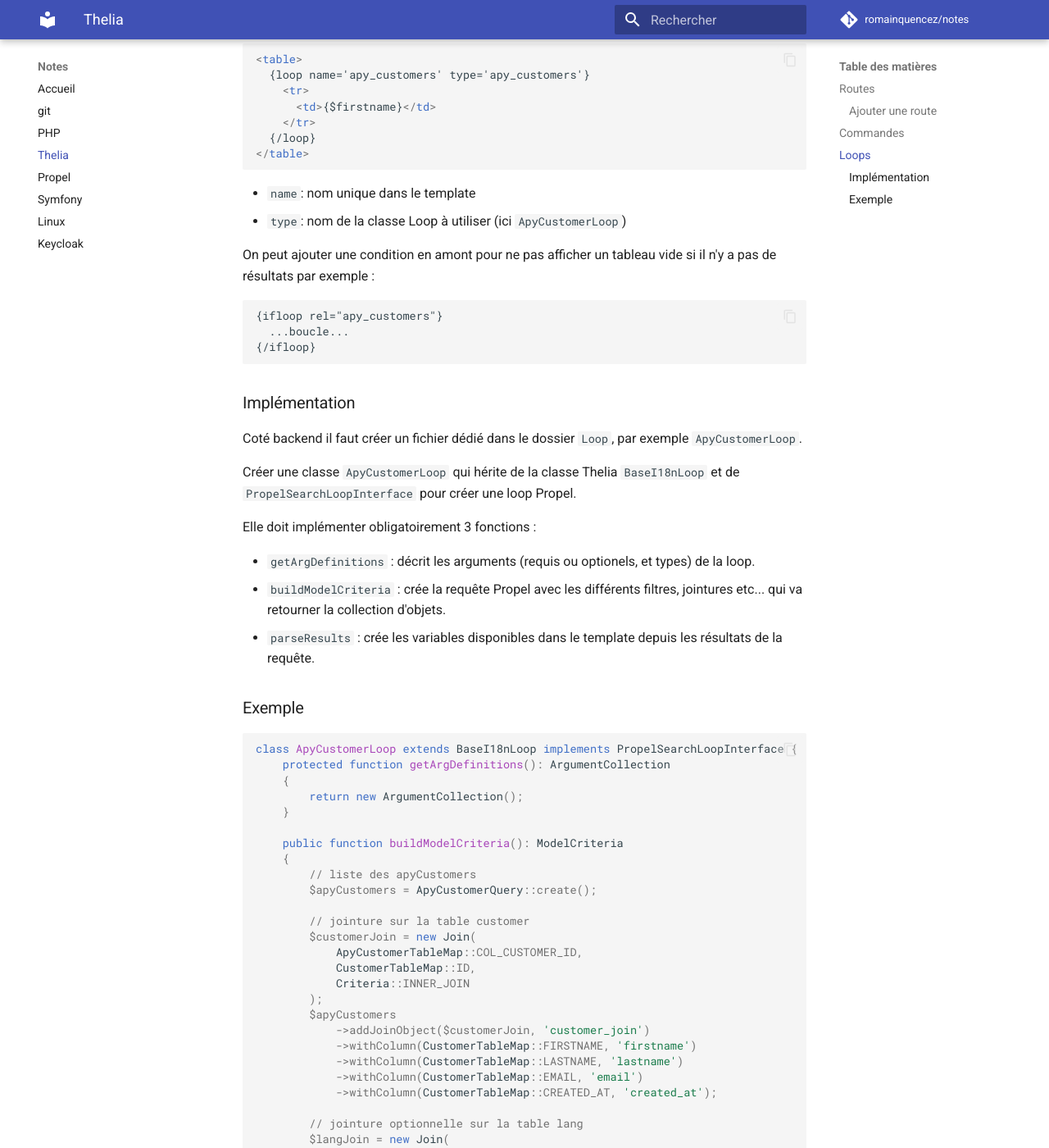
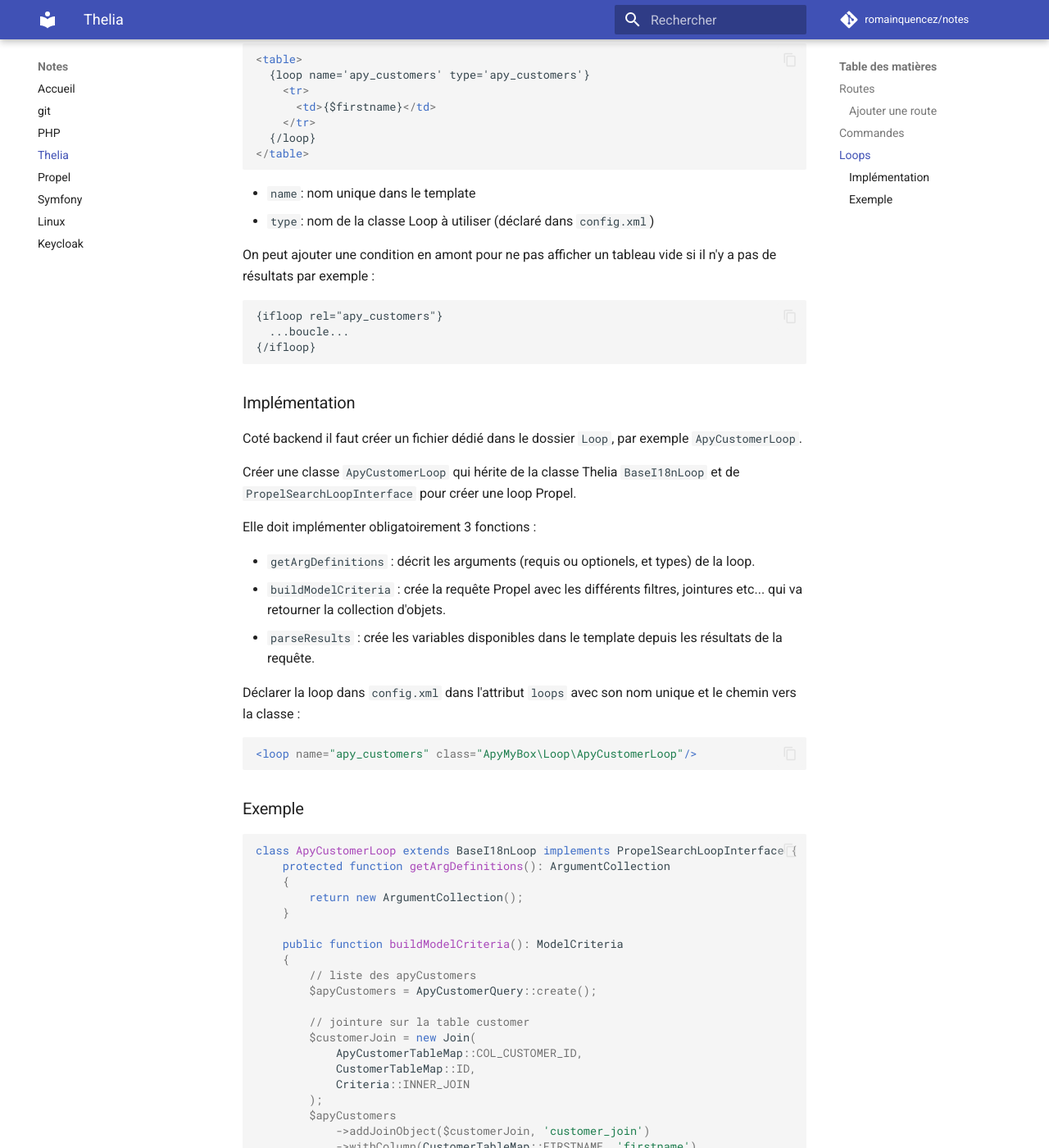
Before and after one commit to romainquencez/notes, an MkDocs documentation site: the page built from docs/thelia.md, in a window 1280 px wide and 1400 px high, scrolled down 855 px. Shown: the whole window at 82% size. Built offline with MkDocs 1.6.1 and Material for MkDocs 9.7.7, drawn with Linux system fonts in a browser that asks for light colours; comment, search, counter and statistics services are not loaded.

Commit message:
Update documentation for ApyCustomerLoop
Clarified the description of the 'type' field and added instructions for declaring the loop in config.xml.

````diff
--- a/docs/thelia.md
+++ b/docs/thelia.md
@@ -45,7 +45,7 @@ Permet de lister et filtrer une collection d'instances de modèles dans un templ
 ```
 
 - `name`: nom unique dans le template
-- `type`: nom de la classe Loop à utiliser (ici `ApyCustomerLoop`)
+- `type`: nom de la classe Loop à utiliser (déclaré dans `config.xml`)
 
 On peut ajouter une condition en amont pour ne pas afficher un tableau vide si il n'y a pas de résultats par exemple :
 
@@ -66,6 +66,12 @@ Elle doit implémenter obligatoirement 3 fonctions :
 - `getArgDefinitions` : décrit les arguments (requis ou optionels, et types) de la loop.
 - `buildModelCriteria` : crée la requête Propel avec les différents filtres, jointures etc... qui va retourner la collection d'objets.
 - `parseResults` : crée les variables disponibles dans le template depuis les résultats de la requête.
+
+Déclarer la loop dans  `config.xml` dans l'attribut `loops` avec son nom unique et le chemin vers la classe :
+
+```xml
+<loop name="apy_customers" class="ApyMyBox\Loop\ApyCustomerLoop"/>
+```
 
 ### Exemple
 
````
